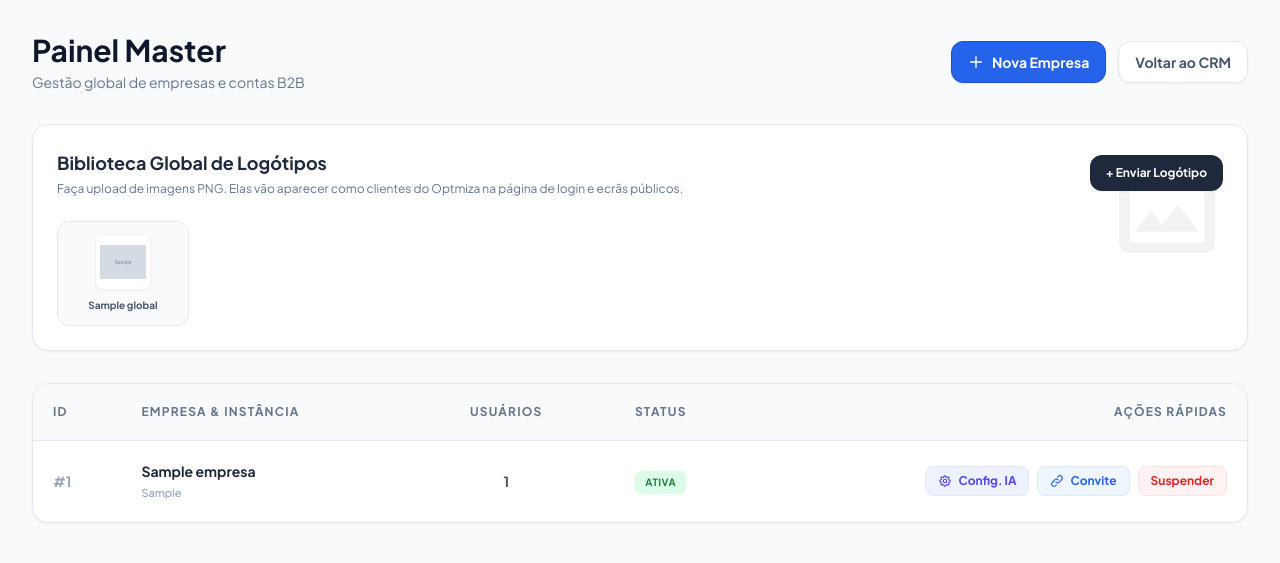
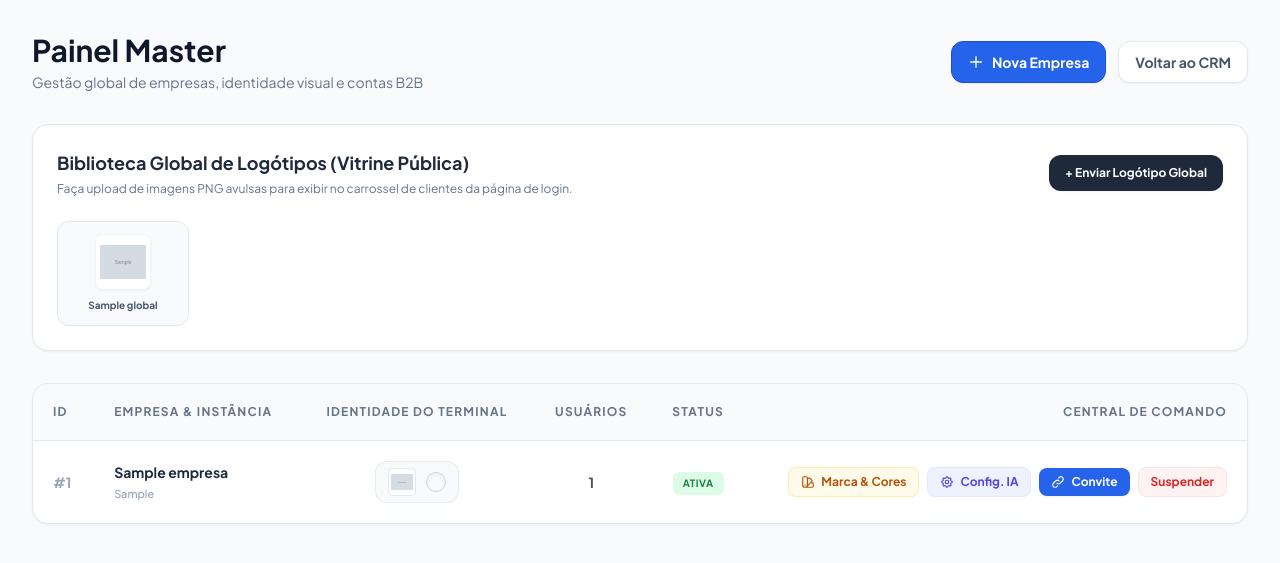
Before and after one commit to PyPedro/crm, a Flask app: page /optmiza-master in a window 1280 px wide. Shown: the top 563 px of the page. Run offline with Flask 3, Linux system fonts and the light colour scheme; a user stored in the database is signed in; tables that the repository leaves empty hold one stand-in row (values such as "Sample post"); grey boxes marked "Sample" are stand-in pictures; some libraries are stand-ins or nearby versions.

Commit message:
Refine branding and logo upload instructions
Updated text in the master template to clarify branding and logo upload instructions, and modified modal titles and button labels for consistency.

```diff
--- a/app/templates/master.html
+++ b/app/templates/master.html
@@ -14,7 +14,7 @@
         <div class="flex justify-between items-center mb-8">
             <div>
                 <h1 class="text-3xl font-bold text-slate-900">Painel Master</h1>
-                <p class="text-slate-500 text-sm mt-1">Gestão global de empresas e contas B2B</p>
+                <p class="text-slate-500 text-sm mt-1">Gestão global de empresas, identidade visual e contas B2B</p>
             </div>
             <div class="flex items-center gap-3">
                 <button onclick="document.getElementById('modal-nova-empresa').classList.remove('hidden')" class="bg-blue-600 border border-blue-700 text-white px-4 py-2.5 rounded-xl text-sm font-bold hover:bg-blue-700 transition-all shadow-sm flex items-center gap-2">
@@ -39,20 +39,16 @@
           {% endif %}
         {% endwith %}
 
-        <!-- SECÇÃO: BIBLIOTECA GLOBAL DE LOGÓTIPOS -->
+        <!-- SECÇÃO: BIBLIOTECA GLOBAL DE LOGÓTIPOS (Vitrine do Login) -->
         <div class="bg-white rounded-2xl shadow-sm border border-slate-200 p-6 mb-8 relative overflow-hidden">
-            <div class="absolute right-0 top-0 opacity-5 pt-4 pr-4 pointer-events-none">
-                <svg class="w-32 h-32 text-slate-900" fill="currentColor" viewBox="0 0 24 24"><path d="M19 3H5c-1.1 0-2 .9-2 2v14c0 1.1.9 2 2 2h14c1.1 0 2-.9 2-2V5c0-1.1-.9-2-2-2zm0 16H5V5h14v14zm-5-7l-3 3.72L9 13l-3 4h12l-4-5z"/></svg>
-            </div>
-
             <div class="relative z-10">
                 <div class="flex flex-col sm:flex-row justify-between items-start sm:items-center mb-6 gap-4">
                     <div>
-                        <h2 class="text-lg font-bold text-slate-800">Biblioteca Global de Logótipos</h2>
-                        <p class="text-xs text-slate-500 mt-1">Faça upload de imagens PNG. Elas vão aparecer como clientes do Optmiza na página de login e ecrãs públicos.</p>
+                        <h2 class="text-lg font-bold text-slate-800">Biblioteca Global de Logótipos (Vitrine Pública)</h2>
+                        <p class="text-xs text-slate-500 mt-1">Faça upload de imagens PNG avulsas para exibir no carrossel de clientes da página de login.</p>
                     </div>
                     <button onclick="document.getElementById('modal-novo-logo').classList.remove('hidden')" class="bg-slate-800 hover:bg-slate-900 text-white px-4 py-2.5 rounded-xl text-xs font-bold transition-all shadow-sm shrink-0 whitespace-nowrap">
-                        + Enviar Logótipo
+                        + Enviar Logótipo Global
                     </button>
                 </div>
 
@@ -65,21 +61,21 @@
                         <span class="text-[10px] font-bold text-slate-600 truncate w-full text-center" title="{{ logo.nome }}">{{ logo.nome }}</span>
 
                         <form action="{{ url_for('main.admin_apagar_logo_global', id=logo.id) }}" method="POST" class="absolute -top-2 -right-2 hidden group-hover:block z-10">
-                            <button type="submit" onclick="return confirm('Deseja mesmo apagar este logótipo da biblioteca?')" class="bg-red-500 text-white rounded-full p-1.5 shadow-md hover:bg-red-600 transition-colors">
+                            <button type="submit" onclick="return confirm('Deseja apagar este logótipo da biblioteca?')" class="bg-red-500 text-white rounded-full p-1.5 shadow-md hover:bg-red-600 transition-colors">
                                 <svg class="w-3 h-3" fill="none" stroke="currentColor" viewBox="0 0 24 24"><path stroke-linecap="round" stroke-linejoin="round" stroke-width="2" d="M6 18L18 6M6 6l12 12"/></svg>
                             </button>
                         </form>
                     </div>
                     {% else %}
-                    <div class="col-span-full py-8 text-center text-slate-400 text-sm font-medium border-2 border-dashed border-slate-200 rounded-xl bg-slate-50/50">
-                        Nenhum logótipo carregado. A biblioteca está vazia.
+                    <div class="col-span-full py-6 text-center text-slate-400 text-sm font-medium border-2 border-dashed border-slate-200 rounded-xl bg-slate-50/50">
+                        Nenhum logótipo global carregado.
                     </div>
                     {% endfor %}
                 </div>
             </div>
         </div>
 
-        <!-- TABELA DE EMPRESAS (Com novas ações) -->
+        <!-- TABELA DE EMPRESAS -->
         <div class="bg-white rounded-2xl shadow-sm border border-slate-200 overflow-hidden">
             <div class="overflow-x-auto">
                 <table class="w-full text-left border-collapse">
@@ -87,9 +83,10 @@
                         <tr class="bg-slate-50 border-b border-slate-200 text-xs uppercase tracking-widest text-slate-500">
                             <th class="p-5 font-bold">ID</th>
                             <th class="p-5 font-bold">Empresa & Instância</th>
+                            <th class="p-5 font-bold text-center">Identidade do Terminal</th>
                             <th class="p-5 font-bold text-center">Usuários</th>
                             <th class="p-5 font-bold text-center">Status</th>
-                            <th class="p-5 font-bold text-right">Ações Rápidas</th>
+                            <th class="p-5 font-bold text-right">Central de Comando</th>
                         </tr>
                     </thead>
                     <tbody class="divide-y divide-slate-100">
@@ -98,10 +95,23 @@
                             <td class="p-5 text-sm font-bold text-slate-400">#{{ empresa.id }}</td>
                             <td class="p-5">
                                 <div class="text-sm font-bold text-slate-800">{{ empresa.nome }}</div>
-                                <div class="text-[11px] text-slate-400 font-medium mt-1 truncate max-w-[250px]" title="{{ empresa.instancia_whatsapp }}">
+                                <div class="text-[11px] text-slate-400 font-medium mt-1 truncate max-w-[220px]" title="{{ empresa.instancia_whatsapp }}">
                                     {{ empresa.instancia_whatsapp }}
                                 </div>
                             </td>
+
+                            <!-- PREVIEW DA IDENTIDADE VISUAL (LOGO + COR) -->
+                            <td class="p-5 text-center">
+                                <div class="inline-flex items-center gap-2.5 bg-slate-50 px-3 py-1.5 rounded-xl border border-slate-200/80">
+                                    {% if empresa.logo_b64 %}
+                                        <img src="{{ empresa.logo_b64 }}" alt="Logo" class="h-7 w-7 object-contain bg-white rounded border border-slate-200 p-0.5">
+                                    {% else %}
+                                        <div class="h-7 w-7 rounded bg-white border border-dashed border-slate-300 flex items-center justify-center text-[8px] text-slate-400 font-bold">Sem</div>
+                                    {% endif %}
+                                    <span class="w-5 h-5 rounded-full border border-slate-300 shadow-inner" style="background-color: {{ empresa.cor_primaria or '#2563eb' }};" title="Cor: {{ empresa.cor_primaria or '#2563eb' }}"></span>
+                                </div>
+                            </td>
+
                             <td class="p-5 text-sm text-slate-600 text-center font-bold">
                                 {{ total_usuarios.get(empresa.id, 0) }}
                             </td>
@@ -113,17 +123,23 @@
                                 {% endif %}
                             </td>
 
-                            <!-- COLUNA DE AÇÕES -> AGORA É UM PAINEL DE CONTROLO -->
+                            <!-- COLUNA DE AÇÕES -->
                             <td class="p-5">
-                                <div class="flex items-center justify-end gap-2">
+                                <div class="flex items-center justify-end gap-2 flex-wrap">
+                                    <!-- Botão Personalizar Terminal (Logo e Cores) -->
+                                    <button onclick="abrirModalBranding({{ empresa.id }}, '{{ empresa.nome }}', '{{ empresa.cor_primaria or '#2563eb' }}')" class="bg-amber-50 text-amber-700 hover:bg-amber-100 text-xs font-bold py-1.5 px-3 rounded-lg border border-amber-200/70 transition-colors flex items-center gap-1.5" title="Personalizar Logo e Cores do Terminal do Cliente">
+                                        <svg class="w-3.5 h-3.5" fill="none" stroke="currentColor" viewBox="0 0 24 24"><path stroke-linecap="round" stroke-linejoin="round" stroke-width="2" d="M7 21a4 4 0 01-4-4V5a2 2 0 012-2h4a2 2 0 012 2v12a4 4 0 01-4 4zm0 0h12a2 2 0 002-2v-4a2 2 0 00-2-2h-2.343M11 7.343l1.657-1.657a2 2 0 012.828 0l2.829 2.829a2 2 0 010 2.828l-8.486 8.485M7 17h.01"></path></svg>
+                                        Marca & Cores
+                                    </button>
+
                                     <!-- Botão de Configurar IA -->
-                                    <button onclick="abrirModalConfigIA({{ empresa.id }}, '{{ empresa.nome }}')" class="bg-indigo-50 text-indigo-600 hover:bg-indigo-100 hover:text-indigo-800 text-xs font-bold py-1.5 px-3 rounded-lg border border-indigo-100 transition-colors flex items-center gap-1.5" title="Personalizar Inteligência Artificial">
+                                    <button onclick="abrirModalConfigIA({{ empresa.id }}, '{{ empresa.nome }}')" class="bg-indigo-50 text-indigo-600 hover:bg-indigo-100 text-xs font-bold py-1.5 px-3 rounded-lg border border-indigo-100 transition-colors flex items-center gap-1.5" title="Personalizar Inteligência Artificial">
                                         <svg class="w-3.5 h-3.5" fill="none" stroke="currentColor" viewBox="0 0 24 24"><path stroke-linecap="round" stroke-linejoin="round" stroke-width="2" d="M10.325 4.317c.426-1.756 2.924-1.756 3.35 0a1.724 1.724 0 002.573 1.066c1.543-.94 3.31.826 2.37 2.37a1.724 1.724 0 001.065 2.572c1.756.426 1.756 2.924 0 3.35a1.724 1.724 0 00-1.066 2.573c.94 1.543-.826 3.31-2.37 2.37a1.724 1.724 0 00-2.572 1.065c-.426 1.756-2.924 1.756-3.35 0a1.724 1.724 0 00-2.573-1.066c-1.543.94-3.31-.826-2.37-2.37a1.724 1.724 0 00-1.065-2.572c-1.756-.426-1.756-2.924 0-3.35a1.724 1.724 0 001.066-2.573c-.94-1.543.826-3.31 2.37-2.37.996.608 2.296.07 2.572-1.065z"></path><path stroke-linecap="round" stroke-linejoin="round" stroke-width="2" d="M15 12a3 3 0 11-6 0 3 3 0 016 0z"></path></svg>
                                         Config. IA
                                     </button>
 
                                     <!-- Botão de Gerar Link Convite -->
-                                    <button onclick="gerarConviteMaster({{ empresa.id }})" class="bg-blue-50 text-blue-600 hover:bg-blue-100 hover:text-blue-800 text-xs font-bold py-1.5 px-3 rounded-lg border border-blue-100 transition-colors flex items-center gap-1.5" title="Gerar link de acesso para um utilizador">
+                                    <button onclick="gerarConviteMaster({{ empresa.id }})" class="bg-blue-600 text-white hover:bg-blue-700 text-xs font-bold py-1.5 px-3 rounded-lg shadow-sm transition-colors flex items-center gap-1.5" title="Gerar link de convite (suporta Gmail e senha)">
                                         <svg class="w-3.5 h-3.5" fill="none" stroke="currentColor" viewBox="0 0 24 24"><path stroke-linecap="round" stroke-linejoin="round" stroke-width="2" d="M13.828 10.172a4 4 0 00-5.656 0l-4 4a4 4 0 105.656 5.656l1.102-1.101m-.758-4.899a4 4 0 005.656 0l4-4a4 4 0 00-5.656-5.656l-1.1 1.1"></path></svg>
                                         Convite
                                     </button>
@@ -146,7 +162,7 @@
                         </tr>
                         {% else %}
                         <tr>
-                            <td colspan="5" class="p-12 text-center text-slate-500 text-sm font-medium">Nenhuma empresa registada no sistema até ao momento.</td>
+                            <td colspan="6" class="p-12 text-center text-slate-500 text-sm font-medium">Nenhuma empresa registada no sistema até ao momento.</td>
                         </tr>
                         {% endfor %}
                     </tbody>
@@ -155,11 +171,92 @@
         </div>
     </div>
 
+    <!-- MODAL: Nova Empresa (Sem exigir Usuário e Senha!) -->
+    <div id="modal-nova-empresa" class="hidden fixed inset-0 z-50 bg-slate-900/40 backdrop-blur-sm flex items-center justify-center p-4">
+        <div class="bg-white rounded-2xl shadow-2xl w-full max-w-md overflow-hidden">
+            <div class="px-6 py-4 border-b border-slate-100 flex justify-between items-center bg-slate-50">
+                <div>
+                    <h3 class="font-bold text-slate-800">Cadastrar Nova Empresa</h3>
+                    <p class="text-[11px] text-slate-500">Crie o ambiente e envie o link de convite ao cliente</p>
+                </div>
+                <button onclick="document.getElementById('modal-nova-empresa').classList.add('hidden')" class="text-slate-400 hover:text-slate-600 text-2xl leading-none">&times;</button>
+            </div>
+
+            <form action="{{ url_for('main.admin_nova_empresa') }}" method="POST" enctype="multipart/form-data" class="p-6 space-y-4">
+                <input type="hidden" name="csrf_token" value="{{ csrf_token }}">
+
+                <div>
+                    <label class="block text-xs font-bold text-slate-500 mb-1 uppercase tracking-wider">Nome da Empresa *</label>
+                    <input type="text" name="nome_empresa" required placeholder="Ex: Leyly Moda Fitness" class="w-full bg-slate-50 border border-slate-200 px-4 py-3 rounded-xl text-sm focus:ring-2 focus:ring-blue-500 outline-none transition-all">
+                </div>
+
+                <div class="grid grid-cols-2 gap-3">
+                    <div>
+                        <label class="block text-xs font-bold text-slate-500 mb-1 uppercase tracking-wider">Cor do Terminal</label>
+                        <div class="flex items-center gap-2 bg-slate-50 border border-slate-200 px-3 py-2 rounded-xl">
+                            <input type="color" name="cor_primaria" value="#2563eb" class="w-8 h-8 rounded cursor-pointer border-0 bg-transparent">
+                            <span class="text-xs text-slate-500 font-medium">Cor Principal</span>
+                        </div>
+                    </div>
+                    <div>
+                        <label class="block text-xs font-bold text-slate-500 mb-1 uppercase tracking-wider">Logo (Opcional)</label>
+                        <input type="file" name="logo" accept="image/*" class="w-full text-[11px] text-slate-500 file:cursor-pointer file:py-2 file:px-2.5 file:rounded-lg file:border-0 file:text-[11px] file:font-bold file:bg-blue-50 file:text-blue-700 border border-slate-200 rounded-xl p-1.5 bg-slate-50">
+                    </div>
+                </div>
+
+                <div class="pt-3">
+                    <button type="submit" class="w-full bg-blue-600 hover:bg-blue-700 text-white font-bold py-3.5 rounded-xl transition-all shadow-md">
+                        Criar Empresa e Ativar Instância
+                    </button>
+                </div>
+            </form>
+        </div>
+    </div>
+
+    <!-- MODAL: Personalizar Marca & Cores da Empresa -->
+    <div id="modal-branding" class="hidden fixed inset-0 z-50 bg-slate-900/40 backdrop-blur-sm flex items-center justify-center p-4">
+        <div class="bg-white rounded-2xl shadow-2xl w-full max-w-md overflow-hidden">
+            <div class="px-6 py-4 border-b border-slate-100 flex justify-between items-center bg-slate-50">
+                <div>
+                    <h3 class="font-bold text-slate-800 text-sm">Personalizar Terminal do Cliente</h3>
+                    <p id="branding-empresa-nome" class="text-xs text-slate-500 mt-0.5">Empresa</p>
+                </div>
+                <button onclick="document.getElementById('modal-branding').classList.add('hidden')" class="text-slate-400 hover:text-slate-600 text-2xl leading-none">&times;</button>
+            </div>
+
+            <form id="form-branding" method="POST" enctype="multipart/form-data" class="p-6 space-y-4">
+                <div>
+                    <label class="block text-xs font-bold text-slate-500 mb-1 uppercase tracking-wider">Cor Primária do Sistema</label>
+                    <div class="flex items-center gap-3 bg-slate-50 border border-slate-200 p-2.5 rounded-xl">
+                        <input type="color" id="branding_cor" name="cor_primaria" value="#2563eb" class="w-10 h-10 rounded-lg cursor-pointer border-0 bg-transparent">
+                        <span class="text-xs text-slate-600">Escolha a cor para botões, destaques e cabeçalho deste cliente.</span>
+                    </div>
+                </div>
+
+                <div>
+                    <label class="block text-xs font-bold text-slate-500 mb-1 uppercase tracking-wider">Logótipo do Cliente (PNG/JPG)</label>
+                    <input type="file" name="logo" accept="image/*" class="w-full text-xs text-slate-500 file:cursor-pointer file:mr-2 file:py-2 file:px-3 file:rounded-lg file:border-0 file:text-xs file:font-bold file:bg-blue-50 file:text-blue-700 hover:file:bg-blue-100 transition-all border border-slate-200 rounded-xl p-2 bg-slate-50">
+                </div>
+
+                <div class="flex items-center gap-2 pt-1">
+                    <input type="checkbox" id="remover_logo" name="remover_logo" value="1" class="rounded border-slate-300 text-red-600 focus:ring-red-500">
+                    <label for="remover_logo" class="text-xs text-slate-500">Remover logótipo atual da empresa</label>
+                </div>
+
+                <div class="pt-2">
+                    <button type="submit" class="w-full bg-slate-900 hover:bg-slate-800 text-white font-bold py-3 rounded-xl transition-all shadow-sm text-sm">
+                        Guardar Identidade Visual
+                    </button>
+                </div>
+            </form>
+        </div>
+    </div>
+
     <!-- MODAL: Enviar Novo Logótipo Global -->
     <div id="modal-novo-logo" class="hidden fixed inset-0 z-50 bg-slate-900/40 backdrop-blur-sm flex items-center justify-center p-4">
         <div class="bg-white rounded-2xl shadow-2xl w-full max-w-sm overflow-hidden">
             <div class="px-6 py-4 border-b border-slate-100 flex justify-between items-center bg-slate-50">
-                <h3 class="font-bold text-slate-800 text-sm">Adicionar à Biblioteca</h3>
+                <h3 class="font-bold text-slate-800 text-sm">Adicionar à Biblioteca Global</h3>
                 <button onclick="document.getElementById('modal-novo-logo').classList.add('hidden')" class="text-slate-400 hover:text-slate-600 text-2xl leading-none">&times;</button>
             </div>
 
@@ -175,37 +272,6 @@
                 <div class="pt-2">
                     <button type="submit" class="w-full bg-slate-900 hover:bg-slate-800 text-white font-bold py-3 rounded-xl transition-all shadow-sm text-sm">
                         Enviar Logótipo
-                    </button>
-                </div>
-            </form>
-        </div>
-    </div>
-
-    <!-- MODAL: Nova Empresa -->
-    <div id="modal-nova-empresa" class="hidden fixed inset-0 z-50 bg-slate-900/40 backdrop-blur-sm flex items-center justify-center p-4">
-        <div class="bg-white rounded-2xl shadow-2xl w-full max-w-md overflow-hidden">
-            <div class="px-6 py-4 border-b border-slate-100 flex justify-between items-center bg-slate-50">
-                <h3 class="font-bold text-slate-800">Cadastrar Nova Empresa</h3>
-                <button onclick="document.getElementById('modal-nova-empresa').classList.add('hidden')" class="text-slate-400 hover:text-slate-600 text-2xl leading-none">&times;</button>
-            </div>
-
-            <form action="{{ url_for('main.admin_nova_empresa') }}" method="POST" class="p-6 space-y-4">
-                <input type="hidden" name="csrf_token" value="{{ csrf_token }}">
-                <div>
-                    <label class="block text-xs font-bold text-slate-500 mb-1 uppercase tracking-wider">Nome da Empresa</label>
-                    <input type="text" name="nome_empresa" required placeholder="Ex: Optmiza Tecnologia" class="w-full bg-slate-50 border border-slate-200 px-4 py-3 rounded-xl text-sm focus:ring-2 focus:ring-blue-500 outline-none transition-all">
-                </div>
-                <div>
-                    <label class="block text-xs font-bold text-slate-500 mb-1 uppercase tracking-wider">Usuário Administrador</label>
-                    <input type="text" name="username" required placeholder="Ex: admin.empresa" class="w-full bg-slate-50 border border-slate-200 px-4 py-3 rounded-xl text-sm focus:ring-2 focus:ring-blue-500 outline-none transition-all">
-                </div>
-                <div>
-                    <label class="block text-xs font-bold text-slate-500 mb-1 uppercase tracking-wider">Senha Provisória</label>
-                    <input type="password" name="password" required placeholder="••••••••" class="w-full bg-slate-50 border border-slate-200 px-4 py-3 rounded-xl text-sm focus:ring-2 focus:ring-blue-500 outline-none transition-all">
-                </div>
-                <div class="pt-4">
-                    <button type="submit" class="w-full bg-blue-600 hover:bg-blue-700 text-white font-bold py-3.5 rounded-xl transition-all shadow-[0_4px_14px_0_rgba(37,99,235,0.39)] hover:shadow-[0_6px_20px_rgba(37,99,235,0.23)]">
-                        Criar e Ativar Empresa
                     </button>
                 </div>
             </form>
@@ -250,7 +316,6 @@
             </div>
             <div class="p-6 border-t border-slate-100 shrink-0">
                 <button onclick="salvarConfigIA()" id="btn-salvar-ia" class="w-full bg-indigo-600 hover:bg-indigo-700 text-white font-bold py-3.5 rounded-xl transition-all shadow-md hover:shadow-lg flex items-center justify-center gap-2">
-                    <svg class="w-4 h-4" fill="none" stroke="currentColor" viewBox="0 0 24 24"><path stroke-linecap="round" stroke-linejoin="round" stroke-width="2" d="M5 13l4 4L19 7"></path></svg>
                     Salvar Configurações de IA
                 </button>
             </div>
@@ -259,7 +324,14 @@
 
     <!-- SCRIPTS MESTRES -->
     <script>
-        // --- 1. GERAR CONVITE VIA MASTER ---
+        function abrirModalBranding(empresaId, empresaNome, corAtual) {
+            document.getElementById('branding-empresa-nome').textContent = empresaNome;
+            document.getElementById('branding_cor').value = corAtual || '#2563eb';
+            document.getElementById('remover_logo').checked = false;
+            document.getElementById('form-branding').action = `/optmiza-master/empresa/${empresaId}/branding`;
+            document.getElementById('modal-branding').classList.remove('hidden');
+        }
+
         async function gerarConviteMaster(empresaId) {
             try {
                 const res = await fetch(`/optmiza-master/empresa/${empresaId}/invite`, {
@@ -269,12 +341,10 @@
                 const data = await res.json();
 
                 if (data.link) {
-                    // Tenta copiar nativamente
                     try {
                         await navigator.clipboard.writeText(data.link);
-                        alert("✅ Convite gerado e COPIADO com sucesso!\n\nPode colar no WhatsApp do cliente.");
+                        alert("✅ Link de convite gerado e COPIADO!\n\nO cliente poderá criar a conta usando o Gmail (Google) ou definindo um utilizador e senha.");
                     } catch (err) {
-                        // Fallback caso o navegador bloqueie a área de transferência
                         prompt("✅ Link gerado! Copie o endereço abaixo:", data.link);
                     }
                 } else {
@@ -285,13 +355,11 @@
             }
         }
 
-        // --- 2. CONFIGURAR IA VIA MASTER ---
         async function abrirModalConfigIA(empresaId, empresaNome) {
             document.getElementById('ia_empresa_id').value = empresaId;
             document.getElementById('ia-empresa-nome').textContent = empresaNome;
             document.getElementById('modal-config-ia').classList.remove('hidden');
 
-            // Colocar os campos a "Carregar..."
             document.getElementById('ia_saudacao').value = 'Carregando...';
             document.getElementById('ia_transbordo').value = 'Carregando...';
             document.getElementById('ia_personalidade').value = 'Carregando...';
@@ -332,7 +400,7 @@
                 });
 
                 if (res.ok) {
-                    alert("Configurações de IA da empresa atualizadas com sucesso!");
+                    alert("Configurações de IA atualizadas com sucesso!");
                     document.getElementById('modal-config-ia').classList.add('hidden');
                 } else {
                     alert("Erro ao salvar.");
```
